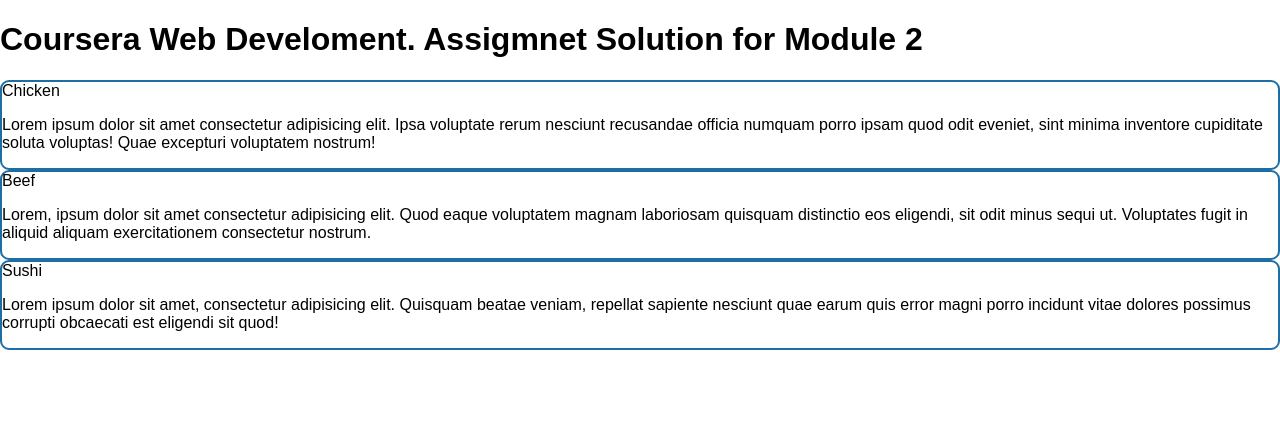
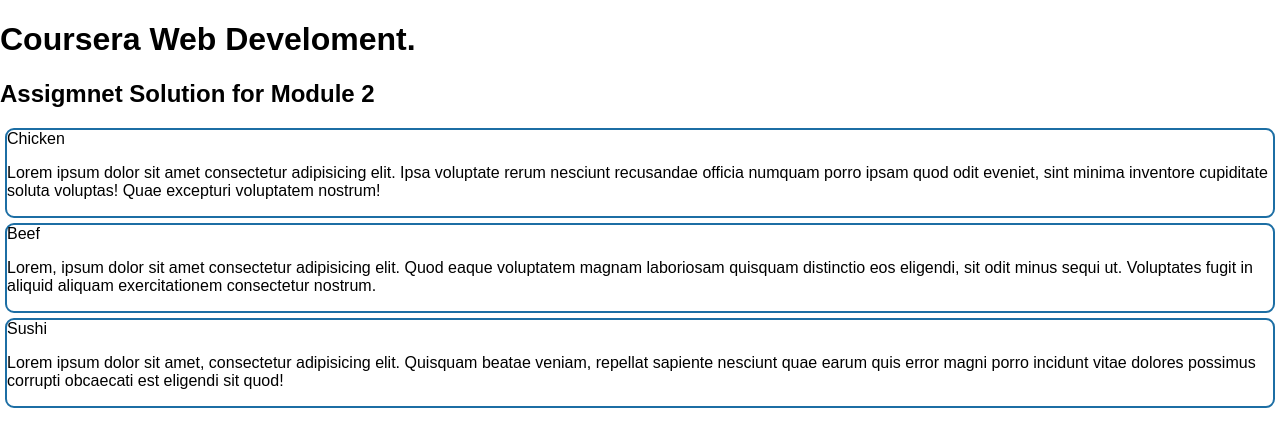
Before and after one commit to theofrancis-dev/teopinillo.github.io, a plain HTML site: page coursera_web-dev/index.html in a window 1280 px wide. Drawn offline with Linux system fonts and the light colour scheme.

Commit message:
div margins

```diff
--- a/coursera_web-dev/css/styles.css
+++ b/coursera_web-dev/css/styles.css
@@ -15,4 +15,5 @@
 .border {
     border: 2px solid #1C6EA4;
     border-radius: 9px;
+    margin:5px;
 }
--- a/coursera_web-dev/index.html
+++ b/coursera_web-dev/index.html
@@ -1,5 +1,5 @@
 <!DOCTYPE html >
-<html>
+<html lang="en">
     <head>
         <meta charset="UTF-8">
         <title>COURSERA WEB DEV</title>
@@ -10,7 +10,8 @@
     </head>
 
     <body>
-    <h1>Coursera Web Develoment. Assigmnet Solution for Module 2</h1>
+        <h1>Coursera Web Develoment.</h1>
+        <h2> Assigmnet Solution for Module 2</h2>
 
         <div class="border section_1">
             <div class="label_cicken">
```
